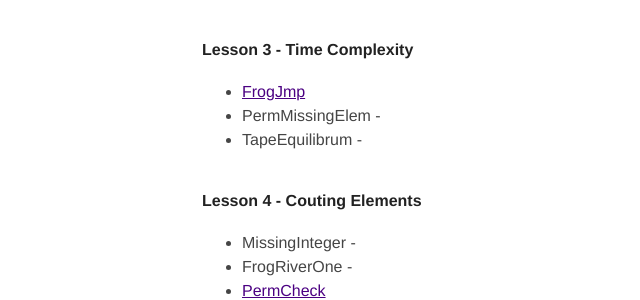
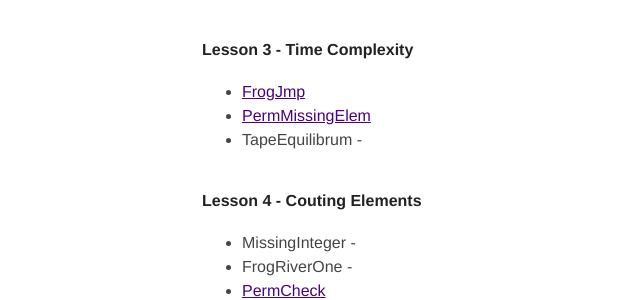
Before and after one commit to sphilee/sphilee.github.io, a Jekyll site: the page built from _posts/2018-04-26-algorithm.md, in a window 1280 px wide and 900 px high, scrolled down 393 px. Shown: the part 153-453 px from the top of the window, without its empty margins (33-673 px from the left). Built offline with Jekyll 4.4.1, drawn with Linux system fonts in a browser that asks for light colours; comment, search, counter and statistics services are not loaded; part of the change alters nothing that is shown.

```diff
--- a/_posts/2018-04-26-algorithm.md
+++ b/_posts/2018-04-26-algorithm.md
@@ -18,7 +18,7 @@ permalink: Algorithm
 
 #### Lesson 3 - Time Complexity
 - [FrogJmp](https://gist.github.com/sphilee/b84e8ce6651c03449e6b62d14f4a63b8)
-- PermMissingElem -
+- [PermMissingElem](https://gist.github.com/sphilee/863bbf452d79bc302eb59176ea69ba96)
 - TapeEquilibrum -
 
 #### Lesson 4 - Couting Elements
```
